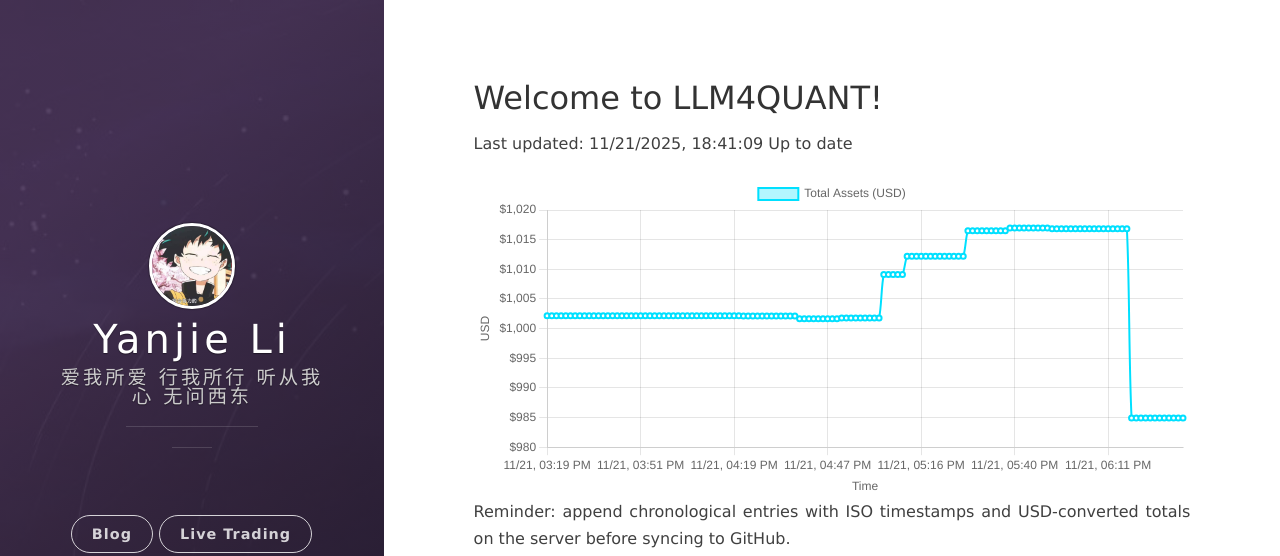
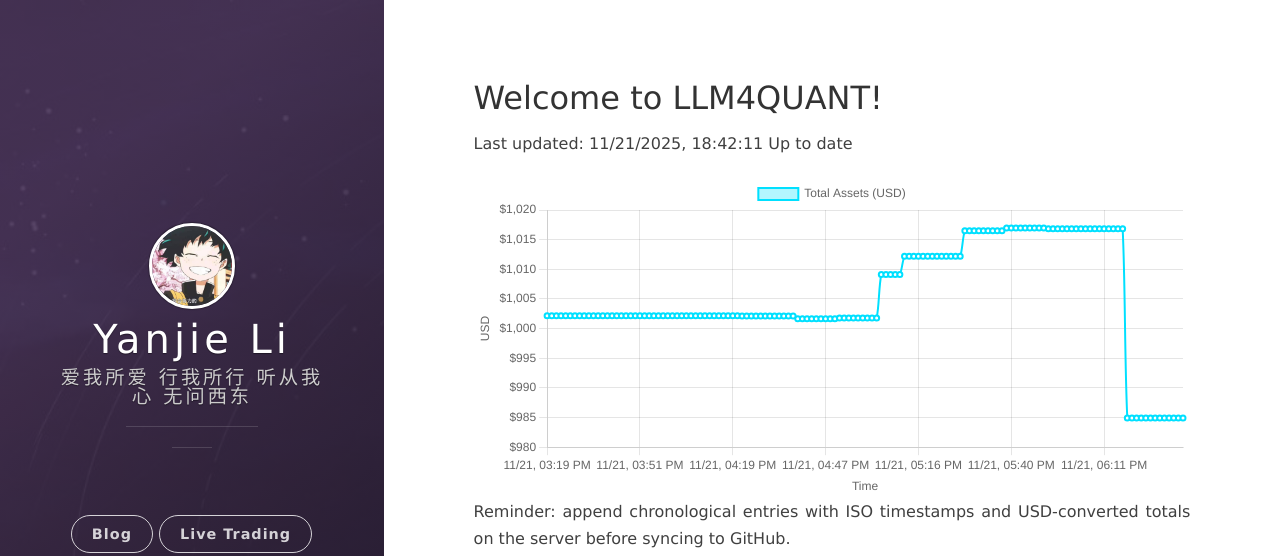
Before and after one commit to leeyegy/leeyegy.github.io, a Jekyll site: the page built from live-trading.html, in a window 1280 px wide. Shown: the top 556 px of the page. Built offline with Jekyll 4.4.1, drawn with Linux system fonts in a browser that asks for light colours; nearby versions of some CDN libraries.

Commit message:
AccountMonitor: update balance history 2025-11-22T02:42:11+08:00

```diff
--- a/assets/data/binance/balance-history.json
+++ b/assets/data/binance/balance-history.json
@@ -1,5 +1,5 @@
 {
-  "generatedAt": "2025-11-22T02:41:09+08:00",
+  "generatedAt": "2025-11-22T02:42:11+08:00",
   "asset": "total_usd_value",
   "history": [
     {
@@ -549,6 +549,10 @@
     {
       "timestamp": "2025-11-22T02:41:09+08:00",
       "totalUsd": 984.91919649
+    },
+    {
+      "timestamp": "2025-11-22T02:42:11+08:00",
+      "totalUsd": 984.91919649
     }
   ]
 }
```
